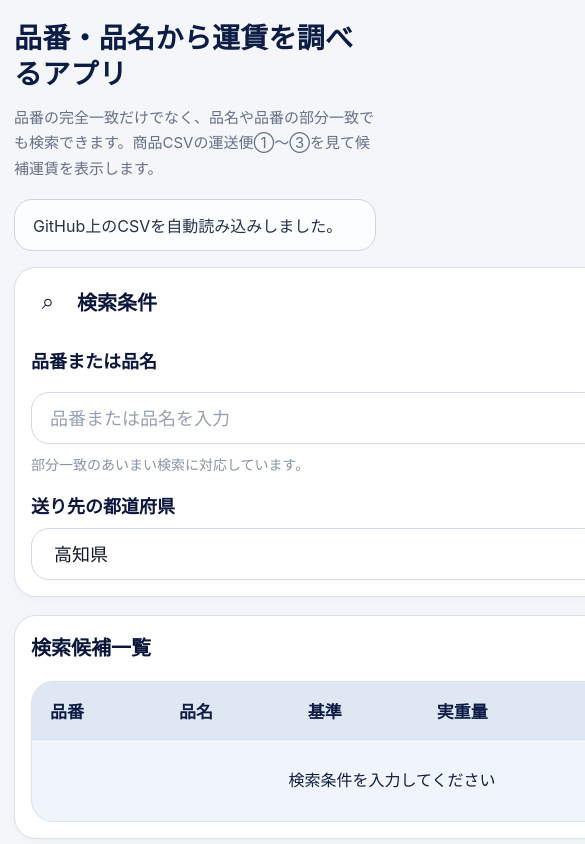
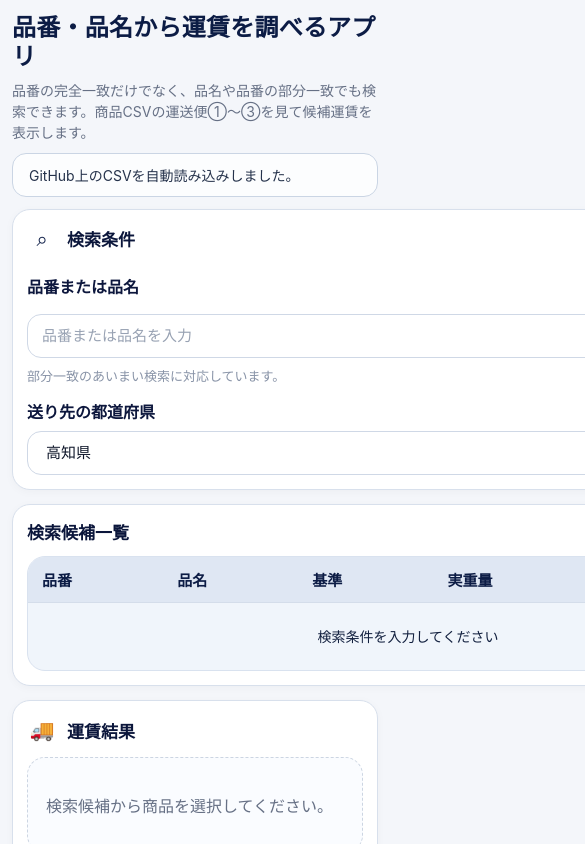
Before and after one commit to kenjitsumuraya-gif/freight-app, a React (Vite) app: page / in a window 390 px wide. Shown: the top 844 px of the page, 585 px wide, since content can reach past the window. Built offline with nearby package versions, Linux system fonts and the light colour scheme.

Commit message:
Update App.css

```diff
--- a/src/App.css
+++ b/src/App.css
@@ -11,8 +11,6 @@
   --text: #0f172a;
   --muted: #667085;
   --navy: #07163a;
-  --navy-2: #0a1d4a;
-  --soft-blue: #eef4ff;
   --soft-table: #edf2fa;
 }
 
@@ -47,19 +45,19 @@ button {
 }
 
 .page-container {
-  width: min(100%, 1680px);
+  width: min(100%, 1760px);
   margin: 0 auto;
-  padding: 14px 20px 28px;
+  padding: 10px 16px 18px;
 }
 
 .page-header {
-  margin-bottom: 14px;
+  margin-bottom: 8px;
 }
 
 .page-title {
-  margin: 6px 0 12px;
-  font-size: 34px;
-  line-height: 1.3;
+  margin: 4px 0 8px;
+  font-size: 30px;
+  line-height: 1.2;
   font-weight: 800;
   letter-spacing: 0.01em;
   color: #0c1c45;
@@ -67,36 +65,36 @@ button {
 
 .page-description {
   margin: 0;
-  font-size: 17px;
-  line-height: 1.7;
+  font-size: 15px;
+  line-height: 1.5;
   color: var(--muted);
 }
 
 .status-banner {
   display: flex;
   align-items: center;
-  min-height: 58px;
-  padding: 0 18px;
-  margin: 18px 0 16px;
+  min-height: 48px;
+  padding: 0 16px;
+  margin: 10px 0 12px;
   border: 1px solid #cad5e4;
-  border-radius: 18px;
+  border-radius: 14px;
   background: rgba(255, 255, 255, 0.78);
   color: #25324b;
-  font-size: 18px;
+  font-size: 16px;
 }
 
 .top-grid {
   display: grid;
-  grid-template-columns: minmax(0, 1.05fr) minmax(0, 1fr);
-  gap: 18px;
-  margin-bottom: 22px;
+  grid-template-columns: minmax(0, 1.02fr) minmax(0, 1fr);
+  gap: 14px;
+  margin-bottom: 14px;
 }
 
 .panel {
   background: var(--card);
   border: 1px solid #d8e0ec;
-  border-radius: 28px;
-  padding: 22px 22px 20px;
+  border-radius: 22px;
+  padding: 16px 16px 14px;
   box-shadow: 0 2px 10px rgba(16, 24, 40, 0.03);
 }
 
@@ -104,34 +102,34 @@ button {
   display: flex;
   align-items: center;
   justify-content: space-between;
-  margin-bottom: 20px;
+  margin-bottom: 12px;
 }
 
 .panel-title-group {
   display: flex;
   align-items: center;
-  gap: 12px;
+  gap: 10px;
 }
 
 .panel-icon {
   display: inline-flex;
   align-items: center;
   justify-content: center;
-  width: 34px;
-  height: 34px;
-  font-size: 22px;
+  width: 30px;
+  height: 30px;
+  font-size: 20px;
   color: #0e1e48;
 }
 
 .panel-title {
   margin: 0;
-  font-size: 22px;
+  font-size: 18px;
   font-weight: 800;
   color: #0b163b;
 }
 
 .form-block + .form-block {
-  margin-top: 18px;
+  margin-top: 14px;
 }
 
 .label-row {
@@ -139,13 +137,13 @@ button {
   align-items: center;
   justify-content: space-between;
   gap: 12px;
-  margin-bottom: 10px;
+  margin-bottom: 8px;
 }
 
 .field-label {
   display: inline-block;
-  margin-bottom: 10px;
-  font-size: 18px;
+  margin-bottom: 8px;
+  font-size: 16px;
   font-weight: 800;
   color: #0d173d;
 }
@@ -155,10 +153,10 @@ button {
 }
 
 .clear-button {
-  height: 44px;
-  padding: 0 18px;
+  height: 40px;
+  padding: 0 14px;
   border: 1px solid #c8d2df;
-  border-radius: 16px;
+  border-radius: 14px;
   background: linear-gradient(180deg, #ffffff 0%, #f6f8fc 100%);
   color: #0f1d45;
   font-weight: 700;
@@ -172,13 +170,13 @@ button {
 .text-input,
 .select-input {
   width: 100%;
-  height: 58px;
-  padding: 0 18px;
+  height: 48px;
+  padding: 0 14px;
   border: 1px solid #cfd8e6;
-  border-radius: 18px;
+  border-radius: 14px;
   background: #fff;
   color: #0f172a;
-  font-size: 20px;
+  font-size: 16px;
   outline: none;
 }
 
@@ -193,48 +191,52 @@ button {
 }
 
 .field-help {
-  margin-top: 10px;
-  font-size: 14px;
+  margin-top: 8px;
+  font-size: 13px;
   color: #8893a7;
 }
 
 .candidate-table-wrap {
+  max-height: 310px;
   overflow: auto;
   border: 1px solid #d9e2ef;
-  border-radius: 22px;
+  border-radius: 18px;
   background: var(--soft-table);
 }
 
 .candidate-table {
   width: 100%;
-  min-width: 720px;
+  min-width: 760px;
   border-collapse: separate;
   border-spacing: 0;
 }
 
 .candidate-table thead th {
-  padding: 16px 18px;
+  padding: 12px 14px;
   background: #dfe7f3;
   color: #0c1c45;
-  font-size: 17px;
+  font-size: 15px;
   font-weight: 800;
   text-align: left;
   border-bottom: 1px solid #d4ddea;
   white-space: nowrap;
+  position: sticky;
+  top: 0;
+  z-index: 2;
 }
 
 .candidate-table thead th:first-child {
-  border-top-left-radius: 18px;
+  border-top-left-radius: 16px;
 }
 
 .candidate-table thead th:last-child {
-  border-top-right-radius: 18px;
+  border-top-right-radius: 16px;
 }
 
 .candidate-table tbody td {
-  padding: 15px 18px;
-  font-size: 16px;
-  line-height: 1.55;
+  padding: 11px 14px;
+  font-size: 14px;
+  line-height: 1.4;
   color: #12203f;
   border-bottom: 1px solid #dbe3ef;
   background: rgba(255, 255, 255, 0.18);
@@ -270,84 +272,84 @@ button {
   text-align: center;
   color: #7b8798;
   background: transparent;
-  padding: 28px 18px !important;
+  padding: 24px 14px !important;
 }
 
 .results-section {
   background: var(--card);
   border: 1px solid #d8e0ec;
-  border-radius: 28px;
-  padding: 22px;
+  border-radius: 22px;
+  padding: 16px;
   box-shadow: 0 2px 10px rgba(16, 24, 40, 0.03);
 }
 
 .section-heading-row {
   display: flex;
   align-items: center;
-  gap: 12px;
-  margin-bottom: 18px;
+  gap: 10px;
+  margin-bottom: 12px;
 }
 
 .section-icon {
   display: inline-flex;
   align-items: center;
   justify-content: center;
-  width: 34px;
-  height: 34px;
-  font-size: 22px;
+  width: 30px;
+  height: 30px;
+  font-size: 20px;
 }
 
 .section-heading {
   margin: 0;
-  font-size: 22px;
+  font-size: 18px;
   font-weight: 800;
   color: #0b163b;
 }
 
 .placeholder-card {
-  min-height: 120px;
+  min-height: 96px;
   display: flex;
   align-items: center;
-  padding: 22px;
+  padding: 18px;
   border: 1px dashed #ccd5e2;
-  border-radius: 22px;
+  border-radius: 18px;
   background: #fafcff;
   color: #667085;
-  font-size: 17px;
+  font-size: 16px;
 }
 
 .best-price-card {
-  margin-bottom: 18px;
-  padding: 22px 24px;
-  border-radius: 26px;
+  margin-bottom: 12px;
+  padding: 16px 18px;
+  border-radius: 20px;
   background: linear-gradient(90deg, var(--navy) 0%, #08183e 55%, #091a43 100%);
   color: #fff;
   box-shadow: 0 10px 24px rgba(6, 18, 51, 0.18);
 }
 
 .best-price-label {
-  font-size: 16px;
+  font-size: 14px;
   color: rgba(255, 255, 255, 0.78);
+  margin-bottom: 8px;
+}
+
+.best-price-value {
+  font-size: 44px;
+  line-height: 1;
+  font-weight: 800;
+  letter-spacing: 0.01em;
   margin-bottom: 10px;
 }
 
-.best-price-value {
-  font-size: 58px;
-  line-height: 1;
-  font-weight: 800;
-  letter-spacing: 0.01em;
-  margin-bottom: 16px;
-}
-
 .best-price-meta {
-  font-size: 18px;
+  font-size: 15px;
   color: rgba(255, 255, 255, 0.88);
 }
 
 .result-table-card {
   overflow: auto;
   border: 1px solid #d9e2ef;
-  border-radius: 22px;
+  border-radius: 18px;
   background: #fff;
 }
 
@@ -359,10 +361,10 @@ button {
 }
 
 .result-table thead th {
-  padding: 16px 14px;
+  padding: 12px 10px;
   background: #f0f4fa;
   color: #0c1c45;
-  font-size: 16px;
+  font-size: 14px;
   font-weight: 800;
   text-align: center;
   border-bottom: 1px solid #d8e2ef;
@@ -370,8 +372,8 @@ button {
 }
 
 .result-table tbody td {
-  padding: 15px 14px;
-  font-size: 15px;
+  padding: 11px 10px;
+  font-size: 13px;
   color: #12203f;
   text-align: center;
   border-bottom: 1px solid #e9eef5;
@@ -393,8 +395,8 @@ button {
 }
 
 .selected-product-note {
-  margin-top: 14px;
-  font-size: 15px;
+  margin-top: 10px;
+  font-size: 14px;
   color: #4b5870;
 }
 
@@ -405,7 +407,7 @@ button {
 
 @media (max-width: 1200px) {
   .page-container {
-    padding: 14px 14px 24px;
+    padding: 10px 12px 18px;
   }
 
   .top-grid {
@@ -413,46 +415,46 @@ button {
   }
 
   .best-price-value {
-    font-size: 48px;
+    font-size: 38px;
   }
 }
 
 @media (max-width: 768px) {
   .page-title {
-    font-size: 28px;
+    font-size: 24px;
   }
 
   .page-description {
-    font-size: 15px;
+    font-size: 14px;
   }
 
   .status-banner {
-    font-size: 16px;
-    min-height: 52px;
+    font-size: 14px;
+    min-height: 44px;
   }
 
   .panel,
   .results-section {
-    padding: 16px;
-    border-radius: 22px;
+    padding: 14px;
+    border-radius: 18px;
   }
 
   .panel-title,
   .section-heading {
-    font-size: 20px;
+    font-size: 17px;
   }
 
   .text-input,
   .select-input {
-    height: 52px;
-    font-size: 18px;
+    height: 44px;
+    font-size: 15px;
   }
 
   .best-price-value {
-    font-size: 40px;
+    font-size: 34px;
   }
 
   .best-price-meta {
-    font-size: 15px;
+    font-size: 14px;
   }
 }
```
